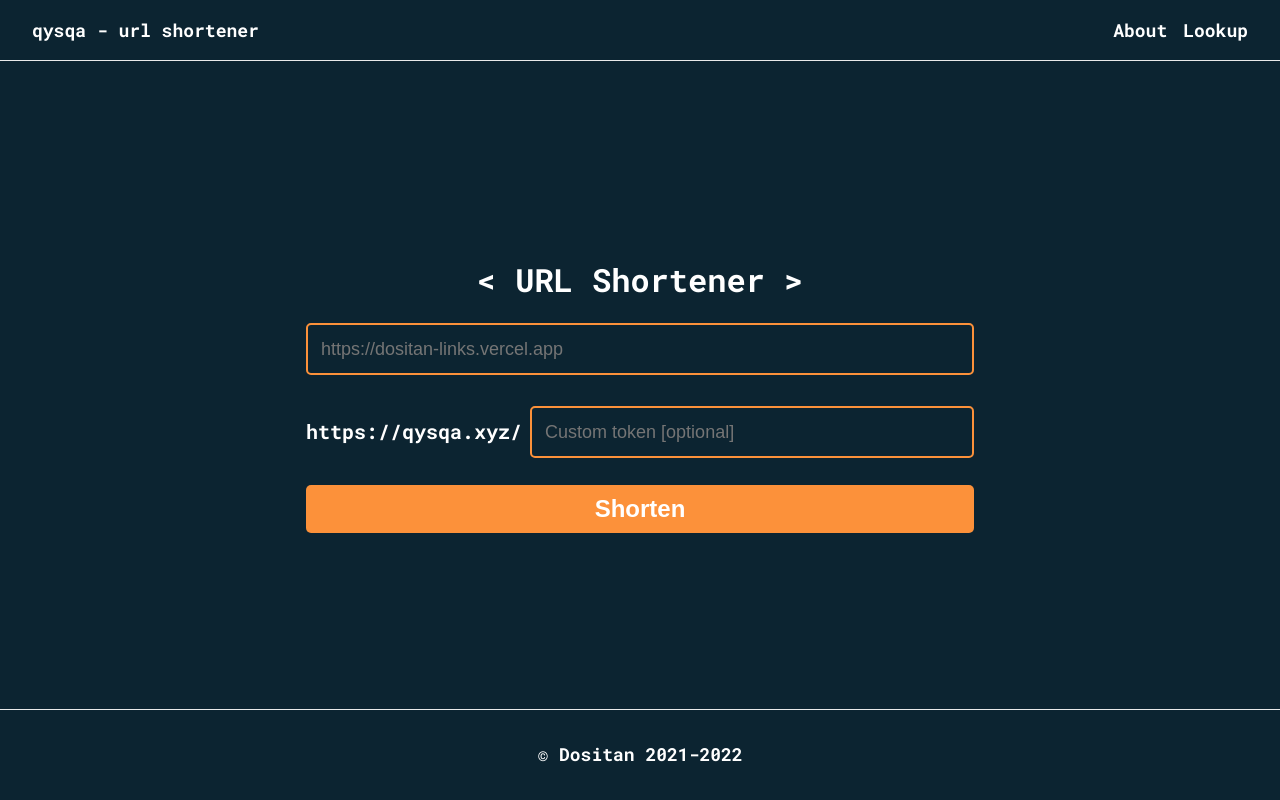
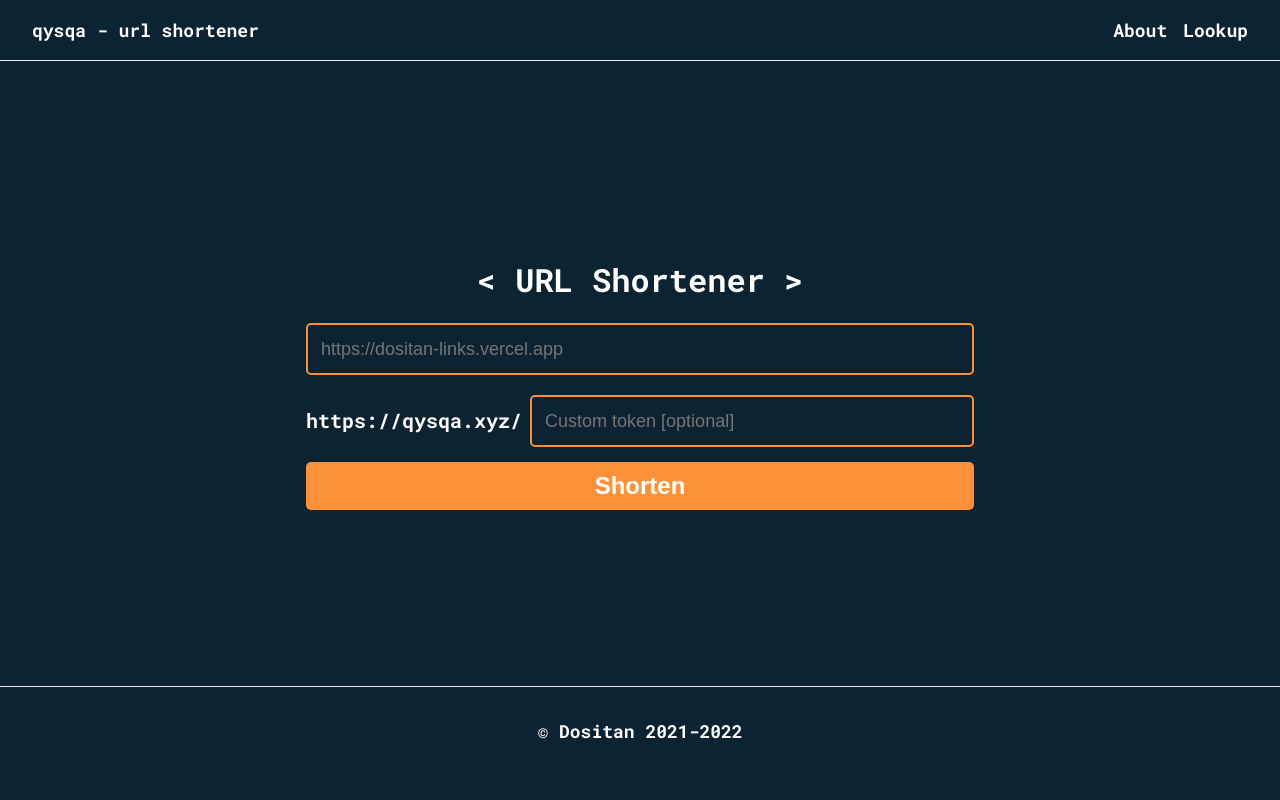
Before and after one commit to dastanozgeldi/qysqa, a Next.js app: page / in a window 1280 px wide. Built offline with nearby package versions, Linux system fonts and the light colour scheme.

Commit message:
feat(css): decrease margin between inputs

```diff
--- a/styles/Home.module.css
+++ b/styles/Home.module.css
@@ -43,7 +43,7 @@
 .token {
   width: 100%;
   display: flex;
-  padding: 1rem 0;
+  padding: 0.3rem 0;
 }
 
 .token > h3 {
```
